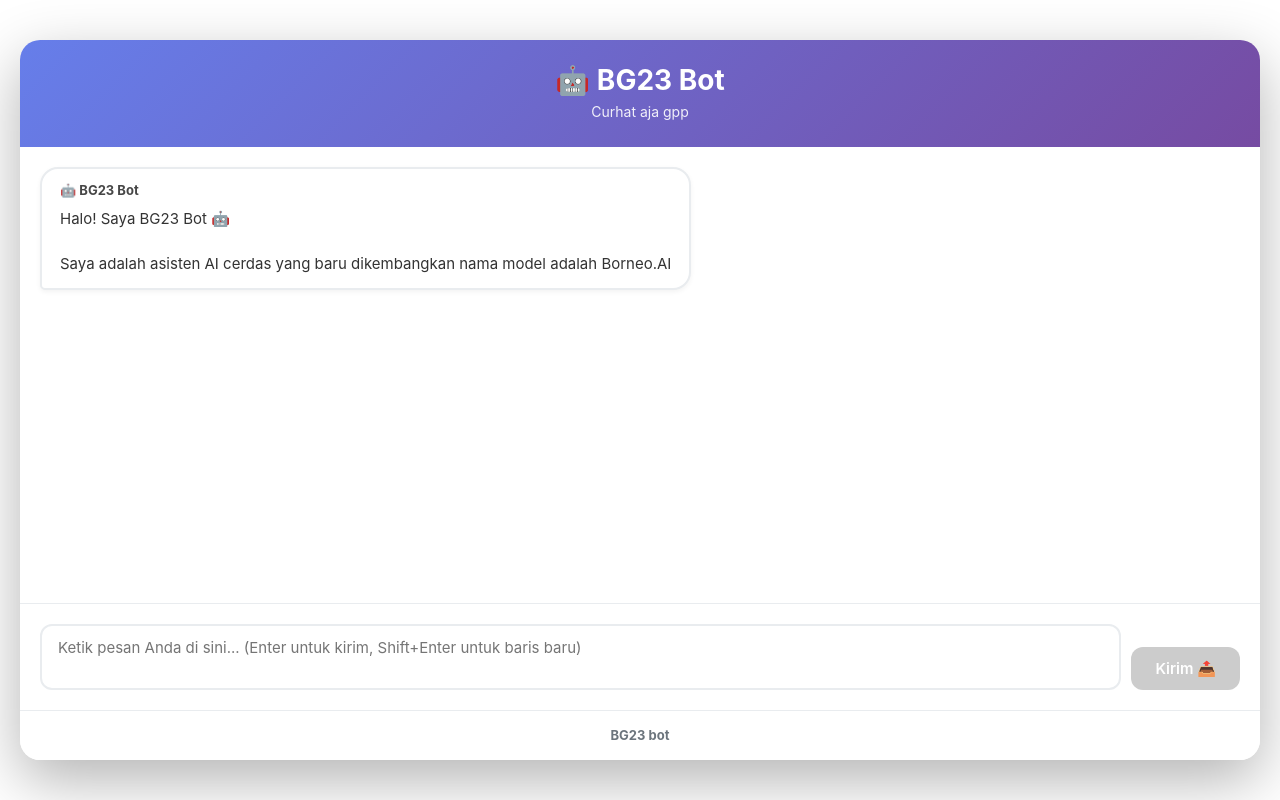
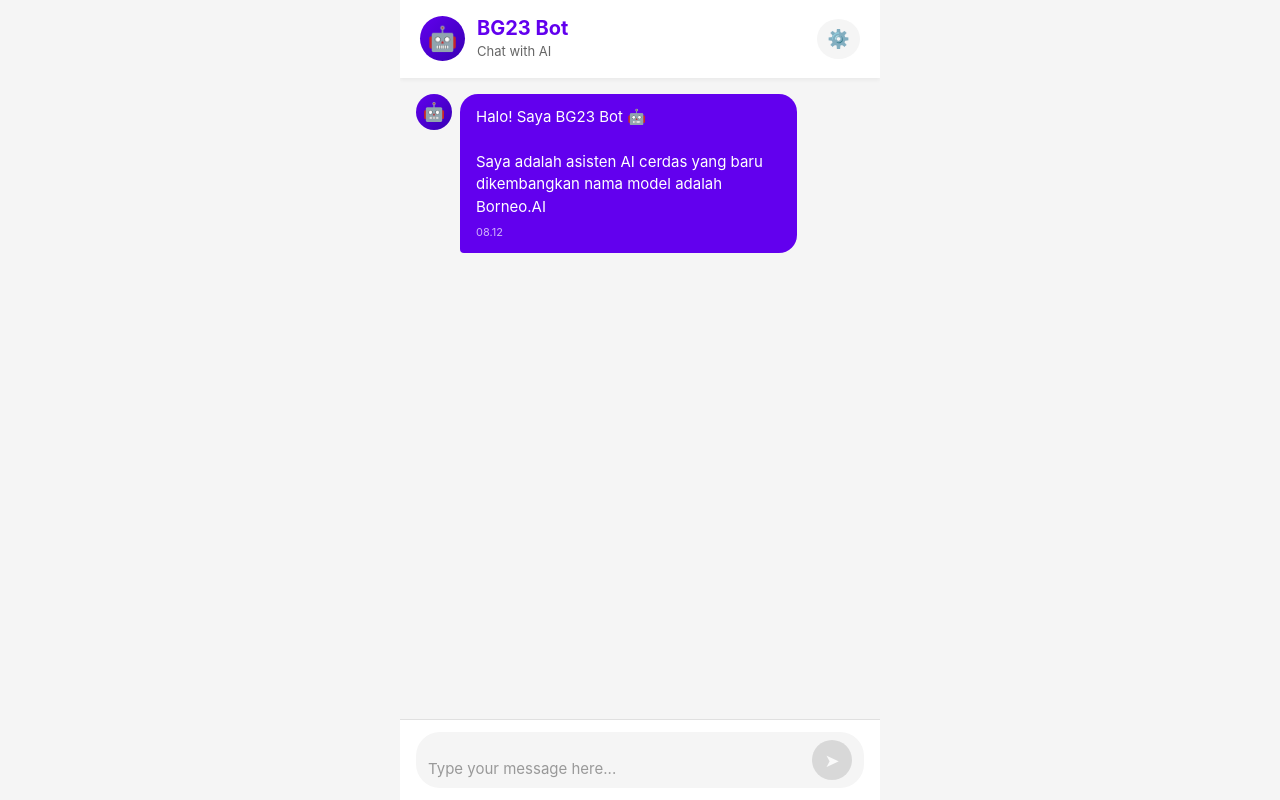
Before and after one commit to inkanovansyah/chatbot, a React (Vite) app: page / in a window 1280 px wide. Built offline with nearby package versions, Linux system fonts and the light colour scheme.

Commit message:
ui perbaikan

```diff
--- a/src/App.css
+++ b/src/App.css
@@ -10,6 +10,7 @@ body {
     sans-serif;
   -webkit-font-smoothing: antialiased;
   -moz-osx-font-smoothing: grayscale;
+  background: #F5F5F5;
 }
 
 #root {
@@ -18,89 +19,153 @@ body {
   display: flex;
   justify-content: center;
   align-items: center;
-  background: #ffffff;
-  padding: 20px;
+  padding: 0;
 }
 
 .chat-container {
   width: 100%;
-  max-width: 1400px;
-  height: 90vh;
-  background: white;
-  border-radius: 20px;
-  box-shadow: 0 20px 60px rgba(0, 0, 0, 0.3);
+  max-width: 480px;
+  height: 100vh;
+  background: #F5F5F5;
   display: flex;
   flex-direction: column;
   overflow: hidden;
+  position: relative;
 }
 
+/* Header */
 .chat-header {
-  background: linear-gradient(135deg, #667eea 0%, #764ba2 100%);
-  color: white;
-  padding: 25px;
-  text-align: center;
-  box-shadow: 0 2px 10px rgba(0, 0, 0, 0.1);
+  background: #FFFFFF;
+  padding: 16px 20px;
+  display: flex;
+  justify-content: space-between;
+  align-items: center;
+  box-shadow: 0 2px 4px rgba(0, 0, 0, 0.05);
+  z-index: 10;
 }
 
-.chat-header h1 {
-  font-size: 28px;
-  margin-bottom: 5px;
-  font-weight: 700;
+.header-left {
+  display: flex;
+  align-items: center;
+  gap: 12px;
 }
 
-.chat-header p {
-  font-size: 14px;
-  opacity: 0.9;
+.bot-avatar-header {
+  width: 45px;
+  height: 45px;
+  background: linear-gradient(135deg, #6200EE 0%, #3700B3 100%);
+  border-radius: 50%;
+  display: flex;
+  align-items: center;
+  justify-content: center;
+  font-size: 24px;
+  flex-shrink: 0;
 }
 
+.header-text h1 {
+  font-size: 20px;
+  font-weight: 700;
+  color: #6200EE;
+  margin: 0;
+  line-height: 1.2;
+}
+
+.header-text p {
+  font-size: 13px;
+  color: #666;
+  margin: 2px 0 0 0;
+  font-weight: 400;
+}
+
+.header-right {
+  display: flex;
+  align-items: center;
+}
+
+.settings-icon {
+  width: 40px;
+  height: 40px;
+  border-radius: 50%;
+  border: none;
+  background: #F5F5F5;
+  cursor: pointer;
+  font-size: 18px;
+  display: flex;
+  align-items: center;
+  justify-content: center;
+  transition: all 0.2s;
+}
+
+.settings-icon:hover {
+  background: #E0E0E0;
+}
+
+/* Messages */
 .chat-messages {
   flex: 1;
   overflow-y: auto;
-  padding: 20px;
-  background: #ffffff;
+  padding: 16px;
   display: flex;
   flex-direction: column;
-  gap: 15px;
+  gap: 12px;
 }
 
 .chat-messages::-webkit-scrollbar {
-  width: 8px;
+  width: 6px;
 }
 
 .chat-messages::-webkit-scrollbar-track {
-  background: #f1f1f1;
+  background: transparent;
 }
 
 .chat-messages::-webkit-scrollbar-thumb {
-  background: #667eea;
-  border-radius: 4px;
+  background: #BDBDBD;
+  border-radius: 3px;
 }
 
 .chat-messages::-webkit-scrollbar-thumb:hover {
-  background: #764ba2;
+  background: #9E9E9E;
 }
 
 .welcome-message {
   text-align: center;
   padding: 40px 20px;
-  color: #555;
+  display: flex;
+  flex-direction: column;
+  align-items: center;
+}
+
+.welcome-avatar {
+  width: 80px;
+  height: 80px;
+  background: linear-gradient(135deg, #6200EE 0%, #3700B3 100%);
+  border-radius: 50%;
+  display: flex;
+  align-items: center;
+  justify-content: center;
+  font-size: 40px;
+  margin-bottom: 20px;
 }
 
 .welcome-message h2 {
-  font-size: 24px;
-  margin-bottom: 15px;
-  color: #667eea;
+  font-size: 22px;
+  margin-bottom: 12px;
+  color: #6200EE;
+  font-weight: 700;
 }
 
 .welcome-message p {
-  font-size: 16px;
+  font-size: 15px;
   line-height: 1.6;
-  margin-bottom: 10px;
+  margin-bottom: 8px;
+  color: #666;
 }
 
 .message {
   display: flex;
+  gap: 8px;
   animation: slideIn 0.3s ease-out;
+  max-width: 85%;
 }
 
 @keyframes slideIn {
@@ -114,153 +179,187 @@ body {
   }
 }
 
-.message.user {
-  justify-content: flex-end;
+.message.assistant {
+  align-self: flex-start;
 }
 
-.message.user .message-content {
-  background: linear-gradient(135deg, #667eea 0%, #764ba2 100%);
-  color: white;
-  border-radius: 18px 18px 5px 18px;
-  max-width: 70%;
+.message.user {
+  align-self: flex-end;
+  flex-direction: row-reverse;
 }
 
-.message.assistant {
-  justify-content: flex-start;
+.message-avatar {
+  width: 36px;
+  height: 36px;
+  border-radius: 50%;
+  display: flex;
+  align-items: center;
+  justify-content: center;
+  font-size: 18px;
+  flex-shrink: 0;
 }
 
-.message.assistant .message-content {
-  background: white;
-  color: #333;
-  border-radius: 18px 18px 18px 5px;
-  border: 2px solid #e9ecef;
-  max-width: 70%;
-  box-shadow: 0 2px 5px rgba(0, 0, 0, 0.05);
+.bot-avatar {
+  background: linear-gradient(135deg, #6200EE 0%, #3700B3 100%);
 }
 
-.message-content {
-  padding: 12px 18px;
-  word-wrap: break-word;
+.user-avatar {
+  background: #E0E0E0;
 }
 
-.message-content strong {
-  display: block;
-  font-size: 13px;
-  margin-bottom: 8px;
-  opacity: 0.9;
+.message-bubble {
+  padding: 12px 16px;
+  word-wrap: break-word;
+  position: relative;
 }
 
-.message-content p {
+.message.assistant .message-bubble {
+  background: #6200EE;
+  color: #FFFFFF;
+  border-radius: 18px 18px 18px 4px;
+}
+
+.message.user .message-bubble {
+  background: #FFFFFF;
+  color: #333333;
+  border: 1px solid #E0E0E0;
+  border-radius: 18px 18px 4px 18px;
+}
+
+.message-text {
   font-size: 15px;
   line-height: 1.5;
+  margin: 0;
   white-space: pre-wrap;
 }
 
+.message-time {
+  font-size: 11px;
+  color: rgba(255, 255, 255, 0.7);
+  margin-top: 6px;
+  display: block;
+}
+
+.message.user .message-time {
+  color: #999;
+}
+
 .typing {
-  color: #999;
-  font-style: italic;
+  opacity: 0.8;
   animation: pulse 1.5s ease-in-out infinite;
 }
 
 @keyframes pulse {
   0%, 100% {
-    opacity: 1;
+    opacity: 0.8;
   }
   50% {
-    opacity: 0.5;
+    opacity: 0.4;
   }
 }
 
+/* Input */
 .chat-input-container {
-  padding: 20px;
-  background: white;
-  border-top: 1px solid #e9ecef;
+  padding: 12px 16px;
+  background: #FFFFFF;
+  border-top: 1px solid #E0E0E0;
+}
+
+.input-wrapper {
   display: flex;
+  align-items: flex-end;
   gap: 10px;
-  align-items: flex-end;
+  background: #F5F5F5;
+  border-radius: 24px;
+  padding: 8px 12px;
+  transition: all 0.2s;
+}
+
+.input-wrapper:focus-within {
+  background: #EEEEEE;
+  box-shadow: 0 2px 8px rgba(98, 0, 238, 0.1);
 }
 
 .chat-input {
   flex: 1;
-  padding: 12px 16px;
-  border: 2px solid #e9ecef;
-  border-radius: 12px;
+  border: none;
+  background: transparent;
   font-size: 15px;
   font-family: inherit;
   resize: none;
   outline: none;
-  transition: all 0.3s;
-  max-height: 120px;
+  max-height: 100px;
+  line-height: 1.5;
+  color: #333;
 }
 
-.chat-input:focus {
-  border-color: #667eea;
-  box-shadow: 0 0 0 3px rgba(102, 126, 234, 0.1);
+.chat-input::placeholder {
+  color: #999;
 }
 
 .chat-input:disabled {
-  background: #f8f9fa;
+  opacity: 0.6;
   cursor: not-allowed;
 }
 
 .send-button {
-  padding: 12px 24px;
-  background: linear-gradient(135deg, #667eea 0%, #764ba2 100%);
+  width: 40px;
+  height: 40px;
+  border-radius: 50%;
+  border: none;
+  background: #2196F3;
   color: white;
-  border: none;
-  border-radius: 12px;
-  font-size: 15px;
-  font-weight: 600;
+  font-size: 18px;
   cursor: pointer;
-  transition: all 0.3s;
-  white-space: nowrap;
-  box-shadow: 0 4px 15px rgba(102, 126, 234, 0.3);
+  display: flex;
+  align-items: center;
+  justify-content: center;
+  transition: all 0.2s;
+  flex-shrink: 0;
+  padding: 0;
 }
 
 .send-button:hover:not(:disabled) {
-  transform: translateY(-2px);
-  box-shadow: 0 6px 20px rgba(102, 126, 234, 0.4);
+  background: #1976D2;
+  transform: scale(1.05);
 }
 
 .send-button:active:not(:disabled) {
-  transform: translateY(0);
+  transform: scale(0.95);
 }
 
 .send-button:disabled {
-  background: #ccc;
+  background: #BDBDBD;
   cursor: not-allowed;
-  box-shadow: none;
+  opacity: 0.5;
 }
 
-.chat-footer {
-  background: #ffffff;
-  padding: 15px;
-  text-align: center;
-  border-top: 1px solid #e9ecef;
-}
-
-.chat-footer p {
-  font-size: 13px;
-  color: #6c757d;
-}
-
-@media (max-width: 768px) {
-  #root {
-    padding: 0;
+/* Responsive */
+@media (max-width: 480px) {
+  .chat-container {
+    max-width: 100%;
+    height: 100vh;
   }
 
-  .chat-container {
-    height: 100vh;
-    max-width: 100%;
-    border-radius: 0;
+  .message {
+    max-width: 90%;
   }
 
-  .message.user .message-content,
-  .message.assistant .message-content {
-    max-width: 85%;
+  .chat-header {
+    padding: 12px 16px;
   }
 
-  .chat-input-container {
-    padding: 15px;
+  .bot-avatar-header {
+    width: 40px;
+    height: 40px;
+    font-size: 20px;
+  }
+
+  .header-text h1 {
+    font-size: 18px;
+  }
+
+  .header-text p {
+    font-size: 12px;
   }
 }
--- a/src/App.tsx
+++ b/src/App.tsx
@@ -108,16 +108,29 @@ function App() {
     }
   }
 
+  const formatTime = (date: Date) => {
+    return date.toLocaleTimeString('id-ID', { hour: '2-digit', minute: '2-digit', hour12: false })
+  }
+
   return (
     <div className="chat-container">
       <div className="chat-header">
-        <h1>🤖 BG23 Bot</h1>
-        <p>Curhat aja gpp</p>
+        <div className="header-left">
+          <div className="bot-avatar-header">🤖</div>
+          <div className="header-text">
+            <h1>BG23 Bot</h1>
+            <p>Chat with AI</p>
+          </div>
+        </div>
+        <div className="header-right">
+          <button className="settings-icon">⚙️</button>
+        </div>
       </div>
 
       <div className="chat-messages">
         {messages.length === 0 ? (
           <div className="welcome-message">
+            <div className="welcome-avatar">🤖</div>
             <h2>Selamat datang di BG23 Bot! 👋</h2>
             <p>Saya adalah asisten AI yang siap membantu Anda.</p>
             <p>Ketik pesan Anda di bawah untuk memulai percakapan.</p>
@@ -125,18 +138,24 @@ function App() {
         ) : (
           messages.map((message, index) => (
             <div key={index} className={`message ${message.role}`}>
-              <div className="message-content">
-                <strong>{message.role === 'user' ? '👤 Anda' : '🤖 BG23 Bot'}</strong>
-                <p>{message.content}</p>
+              {message.role === 'assistant' && (
+                <div className="message-avatar bot-avatar">🤖</div>
+              )}
+              <div className="message-bubble">
+                <p className="message-text">{message.content}</p>
+                <span className="message-time">{formatTime(new Date())}</span>
               </div>
+              {message.role === 'user' && (
+                <div className="message-avatar user-avatar">👤</div>
+              )}
             </div>
           ))
         )}
         {isLoading && (
           <div className="message assistant">
-            <div className="message-content">
-              <strong>🤖 BG23 Bot</strong>
-              <p className="typing">Sedang Berpikir...</p>
+            <div className="message-avatar bot-avatar">🤖</div>
+            <div className="message-bubble">
+              <p className="message-text typing">Sedang berpikir...</p>
             </div>
           </div>
         )}
@@ -144,12 +163,13 @@ function App() {
       </div>
 
       <div className="chat-input-container">
+        <div className="input-wrapper">
           <textarea
             value={input}
             onChange={(e) => setInput(e.target.value)}
             onKeyPress={handleKeyPress}
-          placeholder="Ketik pesan Anda di sini... (Enter untuk kirim, Shift+Enter untuk baris baru)"
-          rows={2}
+            placeholder="Type your message here..."
+            rows={1}
             disabled={isLoading}
             className="chat-input"
           />
@@ -158,12 +178,9 @@ function App() {
             disabled={isLoading || !input.trim()}
             className="send-button"
           >
-          {isLoading ? '⏳' : 'Kirim 📤'}
+            ➤
           </button>
         </div>
-
-      <div className="chat-footer">
-        <p><b>BG23 bot</b></p>
       </div>
     </div>
   )
```
Lines whose indentation alone changed are shown as unchanged.
